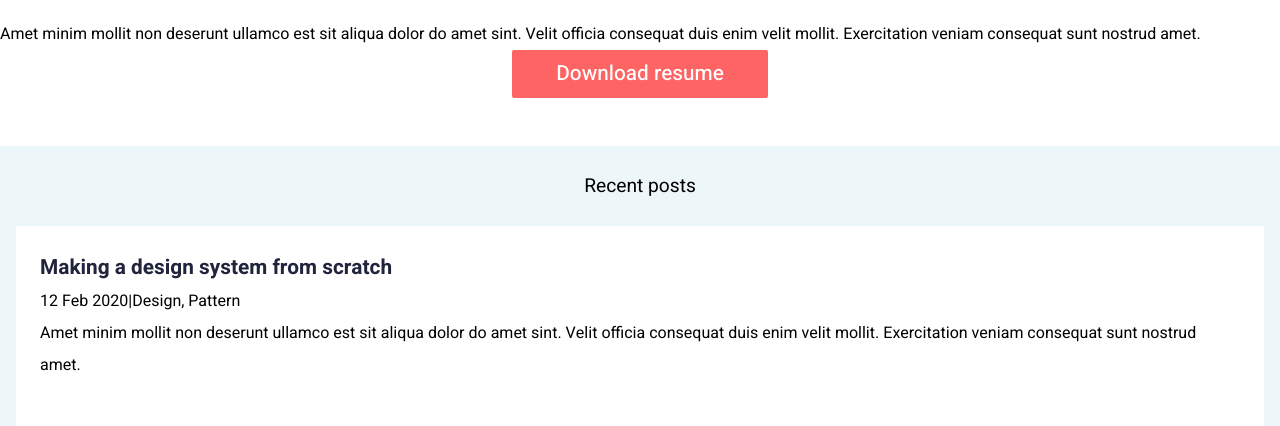
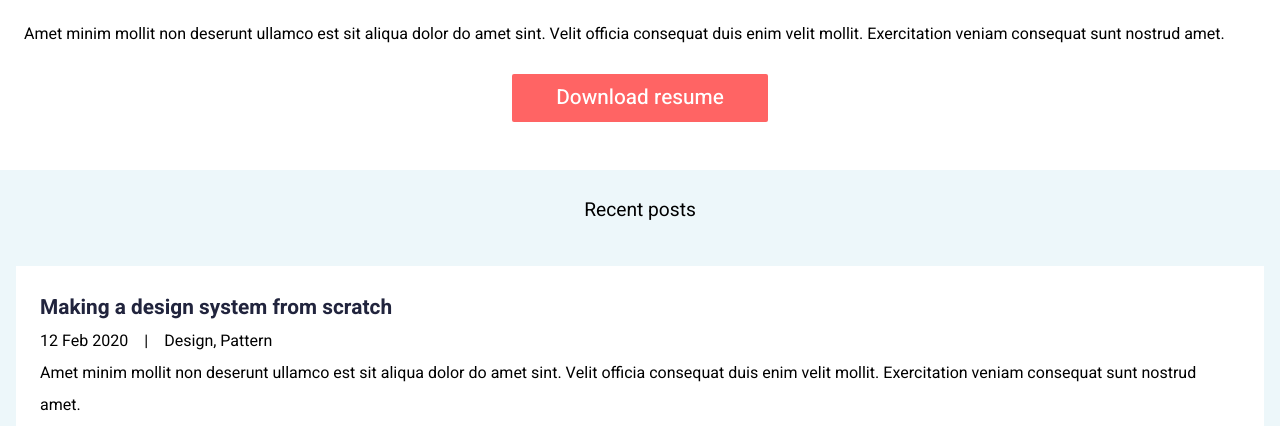
Before and after one commit to ConnieConnie1/Webportfolio-lavorodigruppo, a plain HTML site: page index.html in a window 1280 px wide. Shown: the part 314-740 px from the top of the page. Drawn offline with Linux system fonts and the light colour scheme.

Commit message:
Webportfolio-lavorodigruppo

```diff
--- a/index.html
+++ b/index.html
@@ -16,7 +16,7 @@
             <img src="images/pic.png" alt="">
         </div>
         <h1>Hi, I am John, Creative Technologist</h1>
-        <p >Amet minim mollit non deserunt ullamco est sit aliqua dolor do amet sint. Velit officia consequat duis enim velit mollit. Exercitation veniam consequat sunt nostrud amet.</p>
+        <p style="margin: 1.5rem;" >Amet minim mollit non deserunt ullamco est sit aliqua dolor do amet sint. Velit officia consequat duis enim velit mollit. Exercitation veniam consequat sunt nostrud amet.</p>
         <form>
             <input type="button" value="Download resume">
          </form>
--- a/style.css
+++ b/style.css
@@ -68,8 +68,9 @@ form {
 
 article {
     background-color: white;
-    margin: 0 1rem;
+    margin: 1rem 1rem;
     padding: 1.5rem;
+
 }
 .view-all {
     display: none;
@@ -84,7 +85,7 @@ h2 {
 article div{
     display:flex;
     justify-content: start;
-    gap: 0;
+    gap: 1rem;
 
 
 }
```
